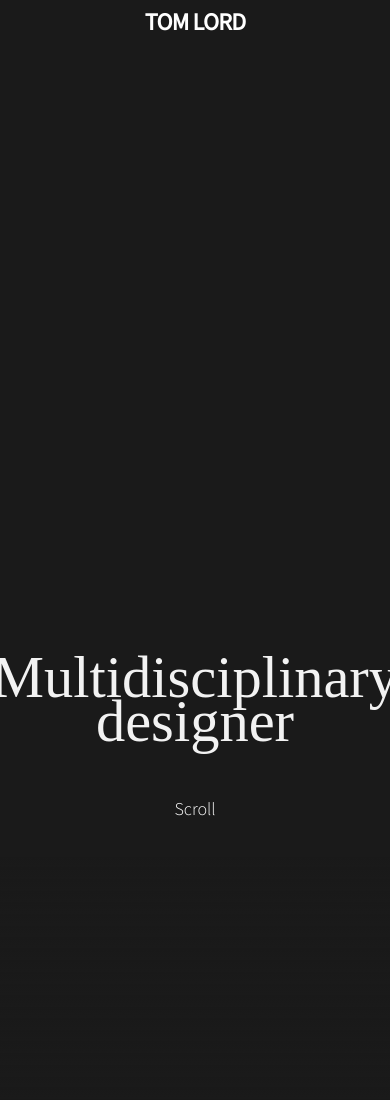
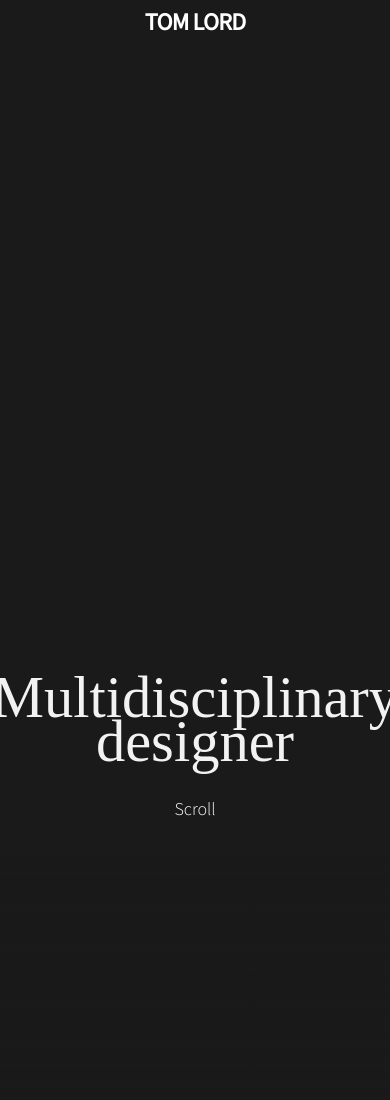
Before and after one commit to tomdlord/cv, a plain HTML site: page index.html in a window 390 px wide. Shown: the top 1100 px of the page. Drawn offline with Linux system fonts and the light colour scheme; a web font is replaced by a local one.

Commit message:
Update style.css

```diff
--- a/style.css
+++ b/style.css
@@ -620,7 +620,7 @@ footer p {
 
     .hero h1 {
         position: fixed;
-        bottom: 100px;
+        bottom: 80px;
         margin: 0px;
         left: 50%;
         transform: translateX(-50%);
@@ -641,10 +641,11 @@ footer p {
     /* Main Content */
 
     .gradient {
+        -webkit-linear-gradient: (transparent, #1A1A1A);
         background-image:
             linear-gradient( transparent, #1A1A1A);
         width: 100%;
-        height: 300px;
+        height: 500px;
         z-index: 100;
     }
 
```
